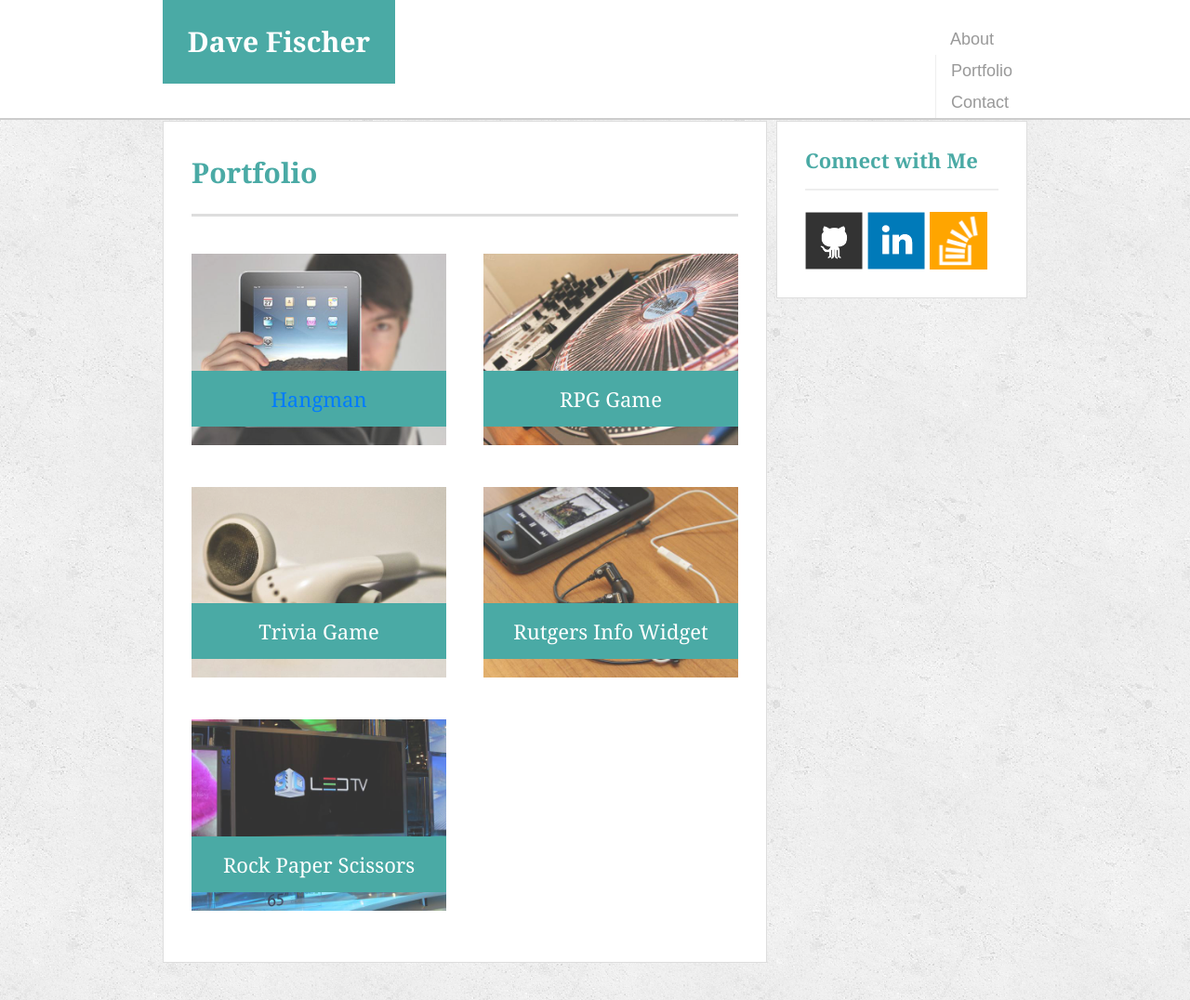
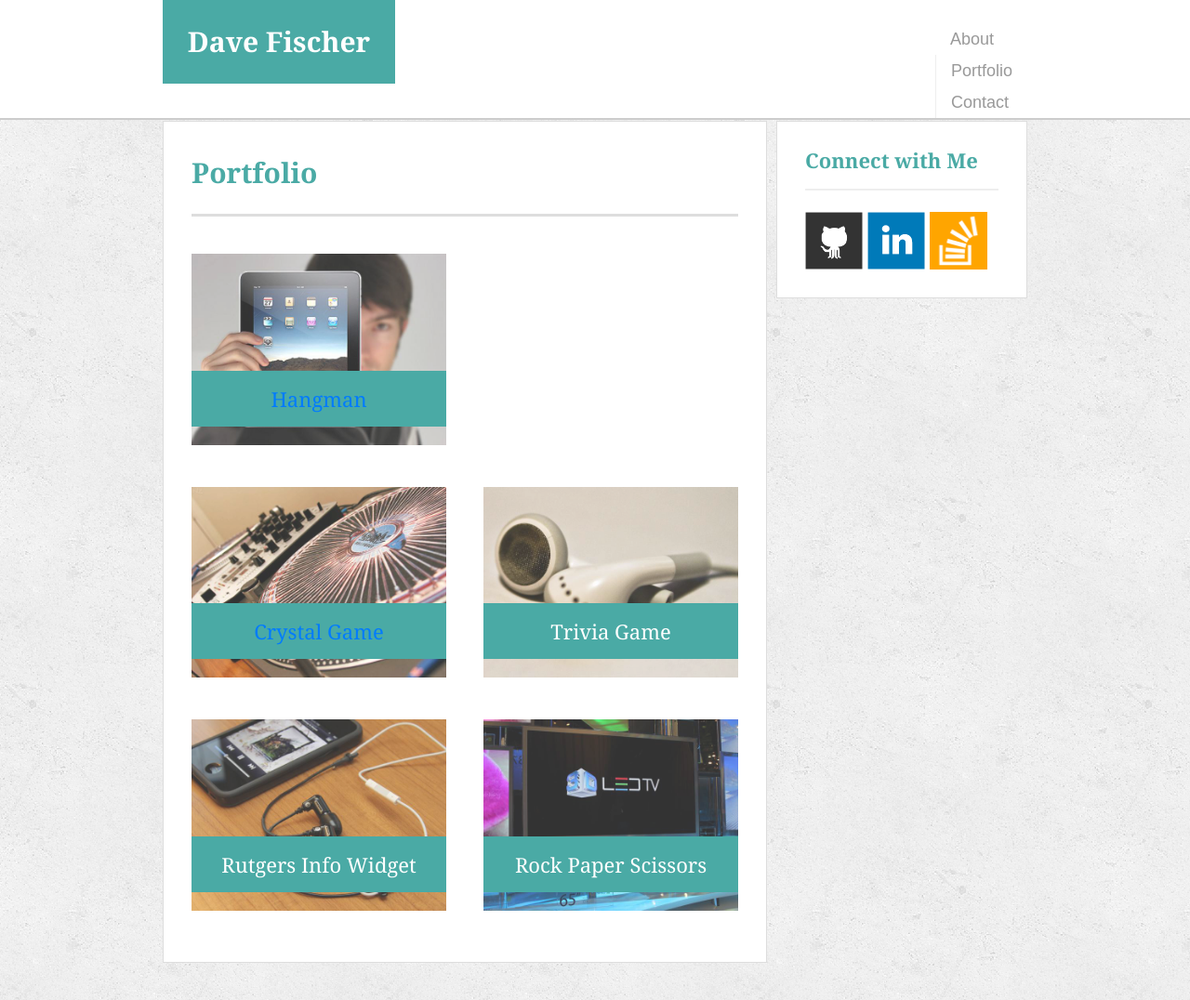
Before and after one commit to canoebrook/Bootstrap-Portfolio, a plain HTML site: page portfolio.html in a window 1280 px wide. Shown: the top 1076 px of the page at 93% size. Drawn offline with nearby package versions, Linux system fonts and the light colour scheme.

Commit message:
Added Crystal Game

```diff
--- a/portfolio.html
+++ b/portfolio.html
@@ -32,12 +32,12 @@
       <div class="work">
         <img src="assets/images/technics-q-c-640-480-1.jpg" alt="hangman">
 
-        <h3><a href="http://canoebrook.github.io/hangman_game/index.html">Hangman</a> </a></h3>
+        <h3><a href="https://canoebrook.github.io/hangman_game/index.html"</a>Hangman</h3>
       </div>
       <div class="work">
-        <img src="assets/images/technics-q-c-640-480-2.jpg" alt="RPG Game">
+        <img src="assets/images/technics-q-c-640-480-2.jpg" alt="Crystal Game">
 
-        <h3>RPG Game</h3>
+        <h3><a href=:https://canoebrook.github.io/week-4-game/index.html"</a>Crystal Game</h3>
       </div>
       <div class="work">
         <img src="assets/images/technics-q-c-640-480-5.jpg" alt="Trivia Game">
```
